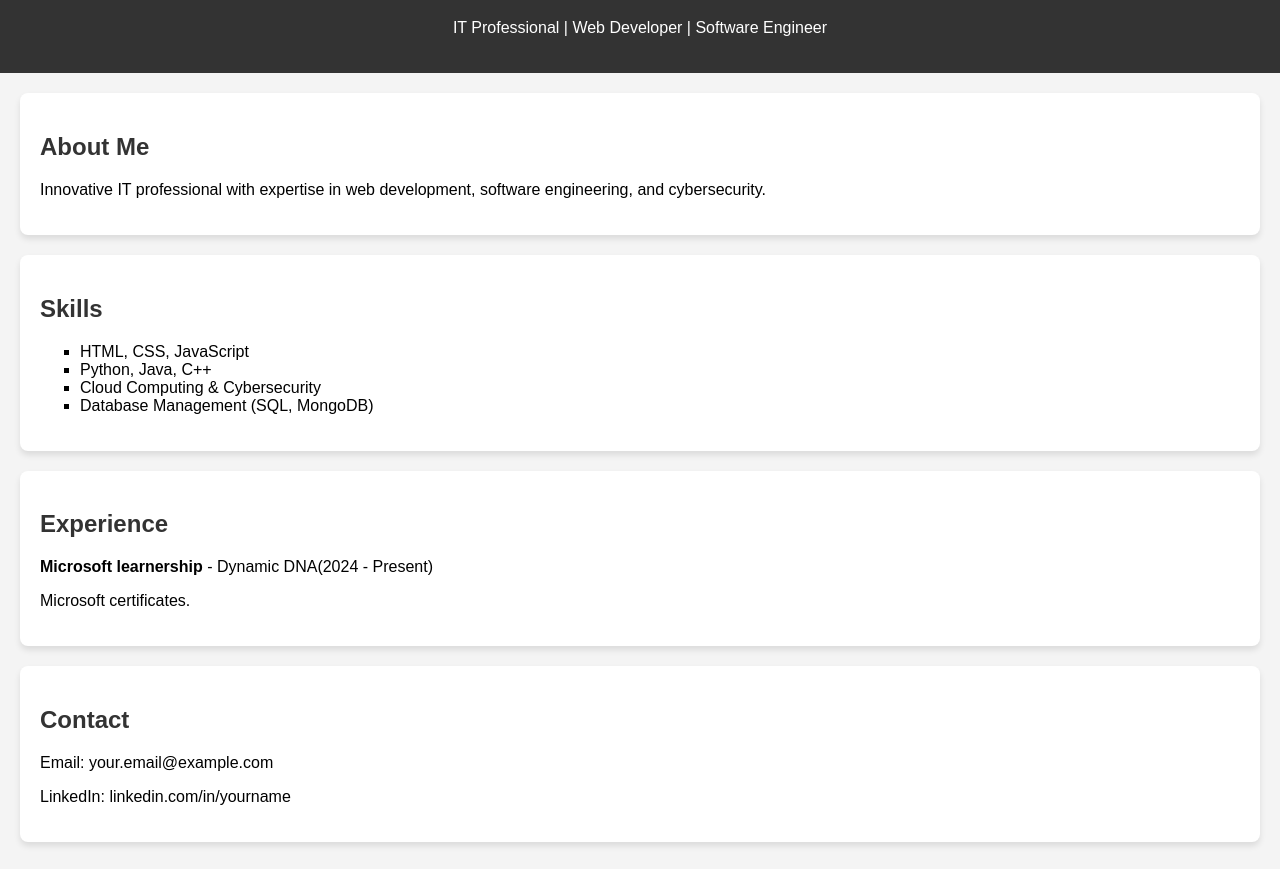
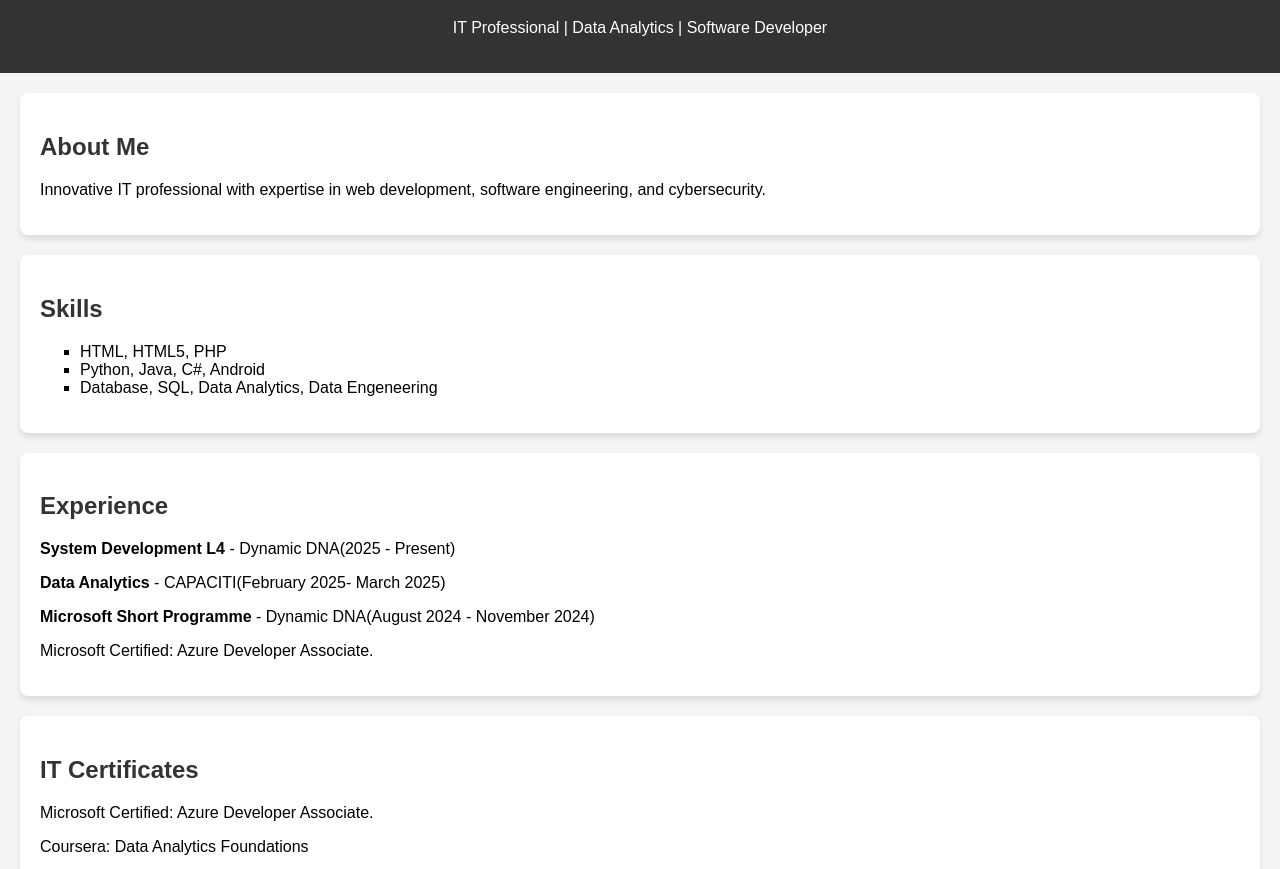
Before and after one commit to RamadwaParis/Ramadwa-Paris-, a plain HTML site: page index.html in a window 1280 px wide. Shown: the part 81-950 px from the top of the page. Drawn offline with Linux system fonts and the light colour scheme.

Commit message:
Update index.html

```diff
--- a/index.html
+++ b/index.html
@@ -3,13 +3,13 @@
 <head>
     <meta charset="UTF-8">
     <meta name="viewport" content="width=device-width, initial-scale=1.0">
-    <title>Paris Ramadwa- IT CV</title>
+    <title>Paris Ramadwa- CV</title>
     <link rel="stylesheet" href="styles.css">
 </head>
 <body>
     <header>
         <h1>Paris Ramadwa</h1>
-        <p>IT Professional | Web Developer | Software Engineer</p>
+        <p>IT Professional | Data Analytics | Software Developer</p>
     </header>
     <section id="about">
         <h2>About Me</h2>
@@ -18,21 +18,30 @@
     <section id="skills">
         <h2>Skills</h2>
         <ul>
-            <li>HTML, CSS, JavaScript</li>
-            <li>Python, Java, C++</li>
-            <li>Cloud Computing & Cybersecurity</li>
-            <li>Database Management (SQL, MongoDB)</li>
+            <li>HTML, HTML5, PHP</li>
+            <li>Python, Java, C#, Android</li>
+            <li>Database, SQL, Data Analytics, Data Engeneering </li>
         </ul>
     </section>
     <section id="experience">
         <h2>Experience</h2>
-        <p><strong>Microsoft learnership</strong> - Dynamic DNA(2024 - Present)</p>
-        <p>Microsoft certificates.</p>
+        <p><strong>System Development L4</strong> - Dynamic DNA(2025 - Present)</p>
+        <p><strong>Data Analytics</strong> - CAPACITI(February 2025- March 2025)</p>
+        <p><strong>Microsoft Short Programme</strong> - Dynamic DNA(August 2024 - November 2024)</p>
+        <p>Microsoft Certified: Azure Developer Associate.</p>
+    </section>
+    </section>
+    <section id="Certifications">
+        <h2>IT Certificates</h2>
+       <p>Microsoft Certified: Azure Developer Associate.</p>
+       <p>Coursera: Data Analytics Foundations</p>
+       <p>IBM: DatA Engineering Essentials</p>
     </section>
     <section id="contact">
         <h2>Contact</h2>
-        <p>Email: your.email@example.com</p>
-        <p>LinkedIn: linkedin.com/in/yourname</p>
+        <p>Email: ramadwaparis@gmail.com</p>
+        <p>Phone Number: 0725413515</p>
+        <p>LinkedIn: linkedin.com/in/Ramadwa Phedziselo Paris</p>
     </section>
 </body>
 </html>
```
